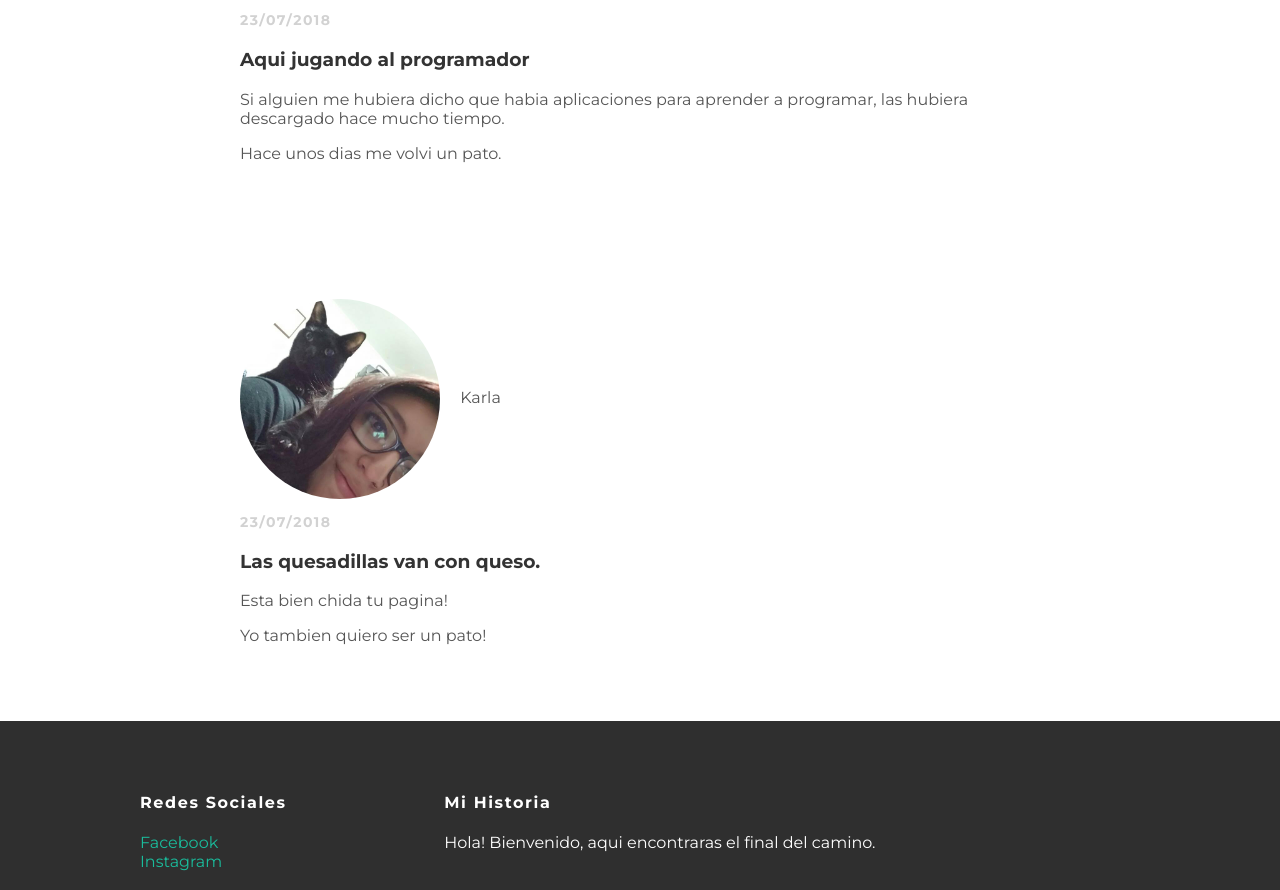
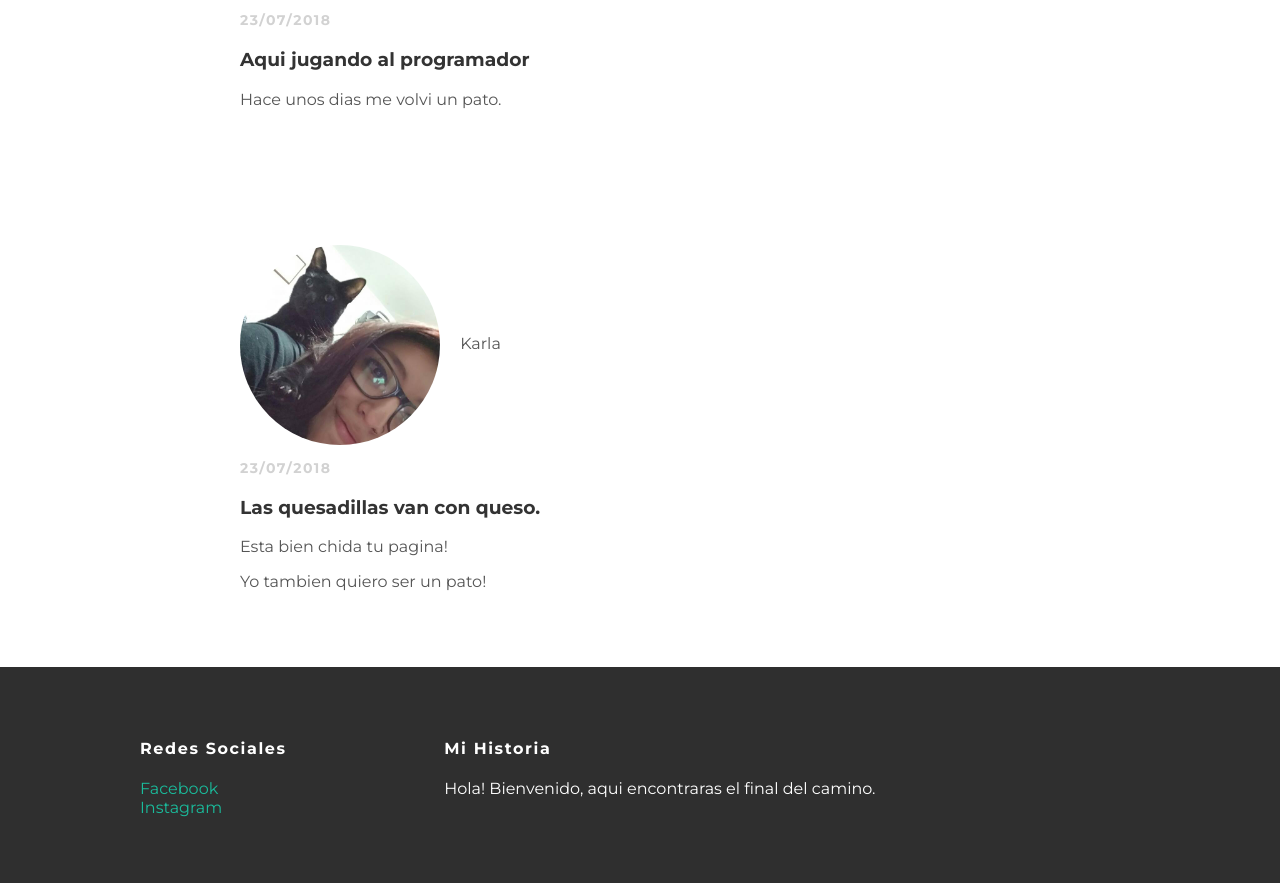
Before and after one commit to lalosullivan7x/lalosullivan7x2.github.io, a plain HTML site: page index.html in a window 1280 px wide. Shown: the part 895-1785 px from the top of the page. Drawn offline with Linux system fonts and the light colour scheme.

Commit message:
Update index.html

```diff
--- a/index.html
+++ b/index.html
@@ -43,8 +43,6 @@
             <p class="post-date">23/07/2018</p>
             <h3 class="post-title">Aqui jugando al programador</h3>
             <div class="post-content">
-              <p> Si alguien me hubiera dicho que habia aplicaciones para aprender a programar,
-                las hubiera descargado hace mucho tiempo. </p>
                 <p> Hace unos dias me volvi un pato. </p>
       </div>
     </div>
```
